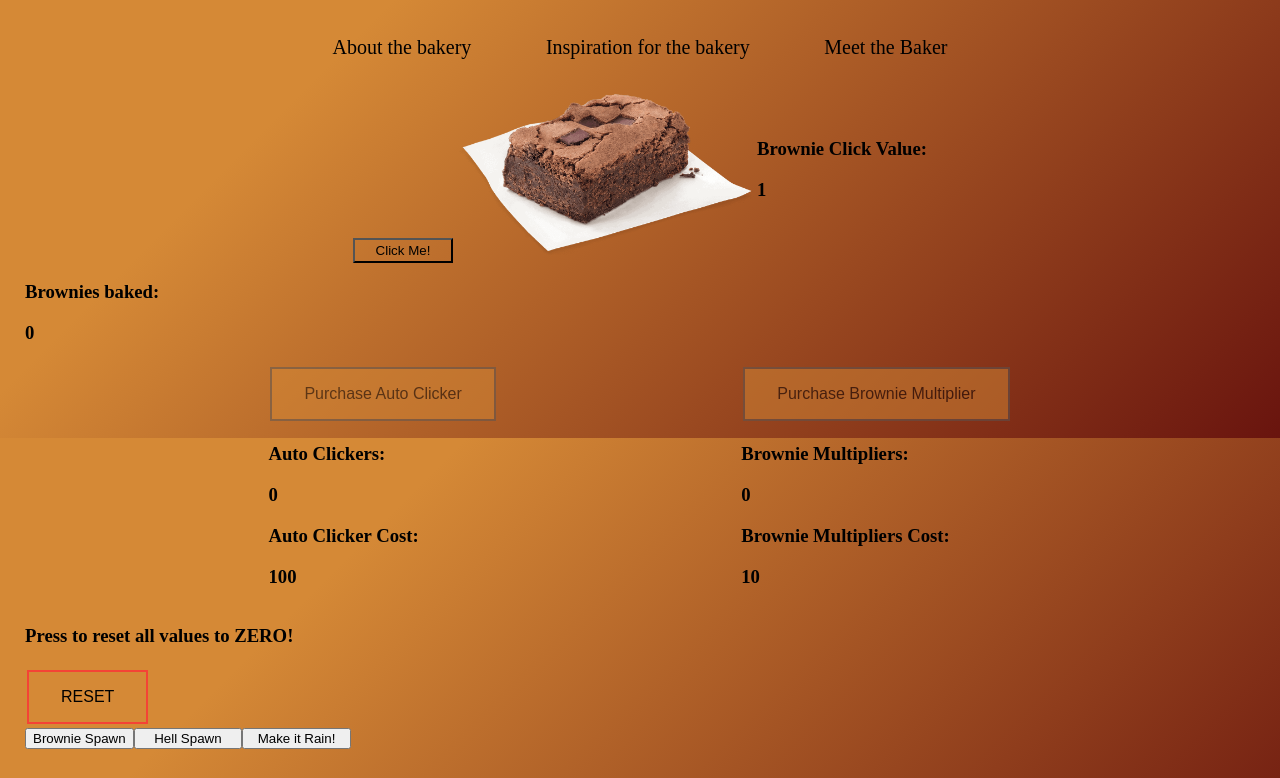
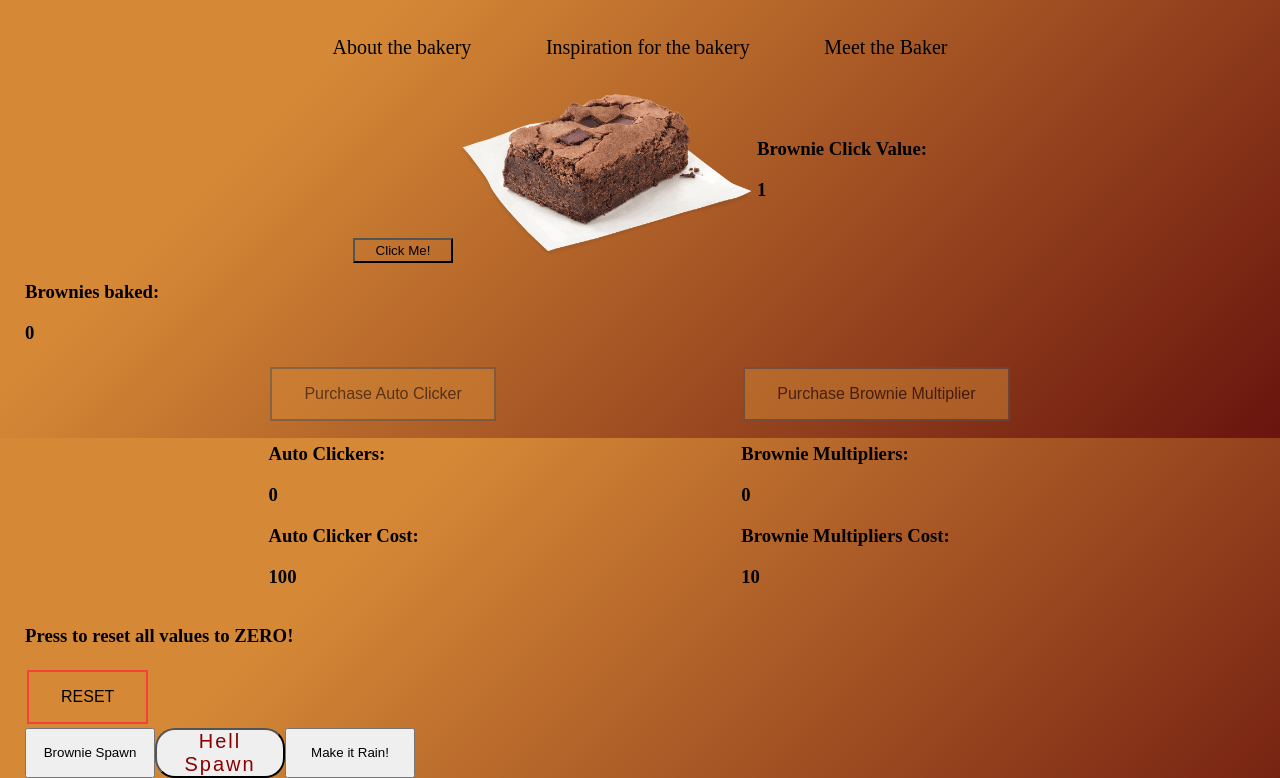
Before and after one commit to joeywhalen/donut-maker-WCCI, a plain HTML site: page index.html in a window 1280 px wide. Shown: the part 73-851 px from the top of the page. Drawn offline with Linux system fonts and the light colour scheme.

Commit message:
Styling Brownie Spawn buttons.

```diff
--- a/index.html
+++ b/index.html
@@ -124,16 +124,16 @@
                                 ACTIVE"><span>RESET</span></button>
                         </div>
                         <div class="brownie-spawn">
-                            <button id="overlay" class="btn btn-danger">Brownie Spawn</button>
-                            <button id="overlay" class="btn btn-danger">Hell Spawn</button>
-                            <button id="overlay" class="btn btn-danger">Make it Rain!</button>
+                            <button id="overlay" class="btn btn-danger-spawn">Brownie Spawn</button>
+                            <button id="overlay" class="btn btn-danger-hell">Hell Spawn</button>
+                            <button id="overlay" class="btn btn-danger-rain">Make it Rain!</button>
                         </div>
                         <div class="brownie-spawn">
-                            <button id="overlay-transparent" onclick="spawnParticle();" class="btn btn-danger">Brownie
+                            <button id="overlay-transparent" onclick="spawnParticle();" class="btn btn-danger-spawn">Brownie
                                 Spawn</button>
                             <button id="overlay-transparent" onclick="spawnManyParticles();" class="btn btn-danger-hell">Hell
                                 Spawn</button>
-                            <button id="overlay-transparent" onclick="spawnBurst();" class="btn btn-danger">Make it
+                            <button id="overlay-transparent" onclick="spawnBurst();" class="btn btn-danger-rain">Make it
                                 Rain!</button>
                         </div>
 
--- a/src/css/style.css
+++ b/src/css/style.css
@@ -549,11 +549,11 @@ img {
 .btn-danger-hell {
     width: 130px;
     height: 50px;
-    color: white;
+    color: darkred;
     display: flex;
     justify-content: center;
     align-items: center;
-    border-bottom: 2px solid white;
+    border-bottom: 2px solid black;
     border-radius: 20px;
     position: relative;
     overflow: hidden;
```
